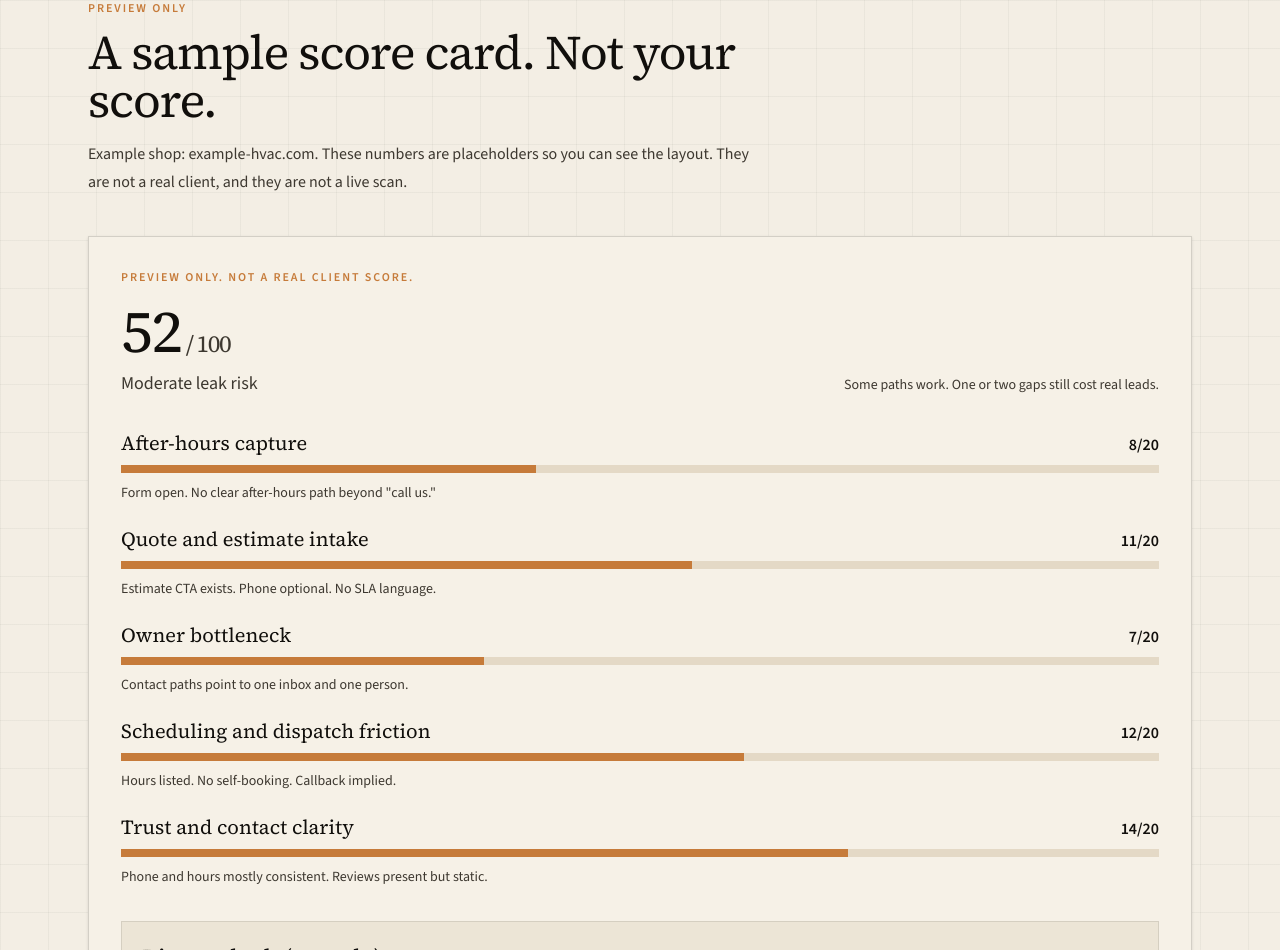
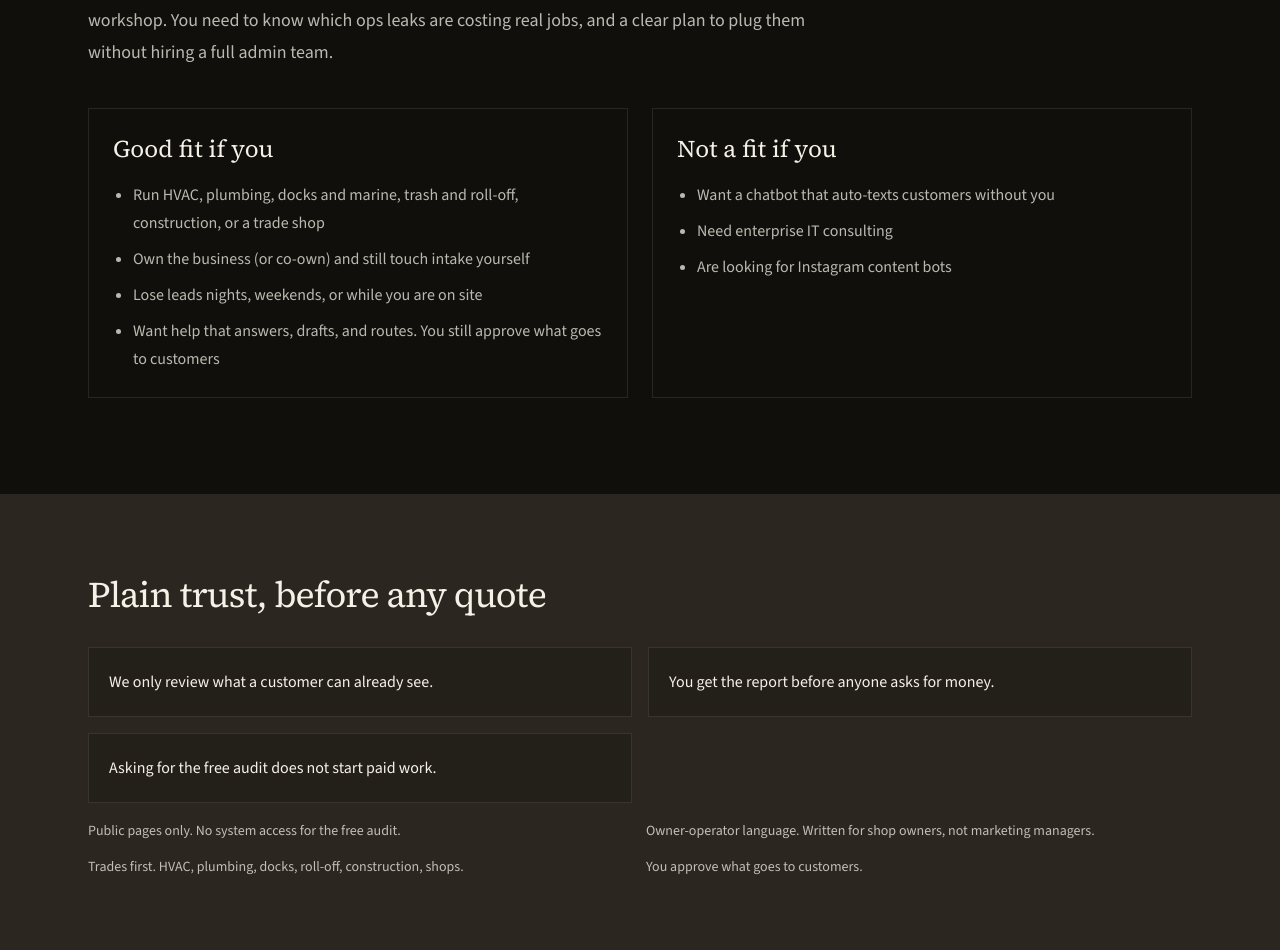
Before and after one commit to DiscoPR/lonelyowner_website, a Next.js app: page /free-audit in a window 1280 px wide. Shown: the part 2556-3506 px from the top of the page. Built offline with nearby package versions, Linux system fonts and the light colour scheme.

Commit message:
Drop the score card from the free audit page.
The report is the top leaks and the first fix, and the five areas stay as what we look at.

Co-authored-by: DiscoPR <DiscoPR@users.noreply.github.com>

```diff
--- a/src/app/free-audit/page.tsx
+++ b/src/app/free-audit/page.tsx
@@ -11,7 +11,6 @@ import {
   opsLeakNotFit,
   opsLeakPath,
   opsLeakProcessTrust,
-  opsLeakSample,
   opsLeakSteps,
   opsLeakTrust,
 } from "@/lib/ops-leak";
@@ -81,27 +80,20 @@ export default function FreeAuditPage() {
             What you get
           </p>
           <h2 className="mt-3 max-w-3xl font-serif text-3xl tracking-tight sm:text-5xl">
-            Your Free Job Leak Audit covers 5 areas
+            Your Free Job Leak Audit shows your top leaks and the first fix
           </h2>
-          <p className="mt-5 max-w-3xl text-lg leading-8 text-cream/75">
-            Your top leaks and the first fix.
-          </p>
           <ol className="mt-10 grid gap-4 md:grid-cols-2">
             {opsLeakAreas.map((area, index) => (
               <li key={area.name} className="border border-cream/10 p-6">
                 <p className="font-serif text-sm tracking-[0.16em] text-copper">
-                  {String(index + 1).padStart(2, "0")} · 0 to 20
+                  {String(index + 1).padStart(2, "0")}
                 </p>
                 <h3 className="mt-3 font-serif text-2xl">{area.name}</h3>
                 <p className="mt-3 leading-7 text-cream/72">{area.body}</p>
               </li>
             ))}
           </ol>
-          <p className="mt-8 max-w-3xl leading-7 text-cream/75">
-            Each area gets a simple score from 0 to 20. The total is out of
-            100. Higher means tighter ops. Lower means more jobs leaking.
-          </p>
-          <p className="mt-4 max-w-3xl text-sm leading-6 text-muted">
+          <p className="mt-8 max-w-3xl text-sm leading-6 text-muted">
             This page does not run a live scanner. We email the report after a
             look at public pages.
           </p>
@@ -127,75 +119,6 @@ export default function FreeAuditPage() {
               </li>
             ))}
           </ol>
-        </div>
-      </section>
-
-      <section className="paper-grid border-b border-ink/10 text-ink">
-        <div className="mx-auto max-w-6xl px-4 py-16 sm:px-6 sm:py-24">
-          <p className="text-xs font-semibold tracking-[0.16em] text-copper uppercase">
-            Preview only
-          </p>
-          <h2 className="mt-3 max-w-3xl font-serif text-3xl tracking-tight sm:text-5xl">
-            A sample score card. Not your score.
-          </h2>
-          <p className="mt-4 max-w-2xl leading-7 text-ink-soft">
-            Example shop: {opsLeakSample.domain}. These numbers are placeholders
-            so you can see the layout. They are not a real client, and they are
-            not a live scan.
-          </p>
-
-          <article className="mt-10 border border-ink/15 bg-cream p-6 shadow-sm sm:p-8">
-            <p className="text-xs font-semibold tracking-[0.16em] text-copper uppercase">
-              Preview only. Not a real client score.
-            </p>
-            <div className="mt-4 flex flex-col gap-2 sm:flex-row sm:items-end sm:justify-between">
-              <div>
-                <p className="font-serif text-5xl tracking-tight sm:text-6xl">
-                  {opsLeakSample.total}
-                  <span className="text-2xl text-ink-soft"> / 100</span>
-                </p>
-                <p className="mt-2 text-lg text-ink-soft">{opsLeakSample.band}</p>
-              </div>
-              <p className="max-w-sm text-sm leading-6 text-ink-soft">
-                {opsLeakSample.takeaway}
-              </p>
-            </div>
-
-            <ul className="mt-8 space-y-5">
-              {opsLeakSample.areas.map((area) => (
-                <li key={area.name}>
-                  <div className="flex items-baseline justify-between gap-4">
-                    <h3 className="font-serif text-xl">{area.name}</h3>
-                    <p className="shrink-0 font-semibold text-ink">
-                      {area.score}/20
-                    </p>
-                  </div>
-                  <div
-                    className="mt-2 h-2 bg-sand"
-                    role="img"
-                    aria-label={`${area.name} sample score ${area.score} out of 20`}
-                  >
-                    <div
-                      className="h-2 bg-copper"
-                      style={{ width: `${(area.score / 20) * 100}%` }}
-                    />
-                  </div>
-                  <p className="mt-2 text-sm leading-6 text-ink-soft">{area.note}</p>
-                </li>
-              ))}
-            </ul>
-
-            <div className="mt-8 border border-ink/10 bg-sand/50 p-5">
-              <h3 className="font-serif text-2xl">Biggest leak (sample)</h3>
-              <p className="mt-2 leading-7 text-ink-soft">
-                {opsLeakSample.biggestLeak}
-              </p>
-            </div>
-          </article>
-          <p className="mt-6 max-w-3xl leading-7 text-ink-soft">
-            That is the free layer. Front Desk is 3 bots for {grokBots.three.price}{" "}
-            one time. Full Crew is 7 bots for {grokBots.seven.price} one time.
-          </p>
         </div>
       </section>
 
@@ -262,7 +185,7 @@ export default function FreeAuditPage() {
             Setups
           </p>
           <h2 className="mt-3 max-w-3xl font-serif text-3xl tracking-tight sm:text-5xl">
-            Want the fix without the audit?
+            Ready for the fix?
           </h2>
           <div className="mt-10 grid gap-6 md:grid-cols-2">
             <article className="border border-ink/15 bg-cream p-6 sm:p-8">
--- a/src/lib/ops-leak.ts
+++ b/src/lib/ops-leak.ts
@@ -1,5 +1,5 @@
 /**
- * Free Job Leak Audit page copy. There is no live scorer.
+ * Free Job Leak Audit page copy. There is no live scanner.
  * The form posts to POST /api/free-audit, the same route as the homepage.
  */
 
@@ -27,43 +27,6 @@ export const opsLeakAreas = [
     body: "Hours, phones, reviews, and contact paths that match, or contradict each other.",
   },
 ] as const;
-
-/** Layout sample only. Not a client, and not a live score. */
-export const opsLeakSample = {
-  domain: "example-hvac.com",
-  total: 52,
-  band: "Moderate leak risk",
-  takeaway: "Some paths work. One or two gaps still cost real leads.",
-  biggestLeak:
-    "After-hours and owner bottleneck. Jobs that come in when you are on a roof or a barge have nowhere clean to land.",
-  areas: [
-    {
-      name: "After-hours capture",
-      score: 8,
-      note: 'Form open. No clear after-hours path beyond "call us."',
-    },
-    {
-      name: "Quote and estimate intake",
-      score: 11,
-      note: "Estimate CTA exists. Phone optional. No SLA language.",
-    },
-    {
-      name: "Owner bottleneck",
-      score: 7,
-      note: "Contact paths point to one inbox and one person.",
-    },
-    {
-      name: "Scheduling and dispatch friction",
-      score: 12,
-      note: "Hours listed. No self-booking. Callback implied.",
-    },
-    {
-      name: "Trust and contact clarity",
-      score: 14,
-      note: "Phone and hours mostly consistent. Reviews present but static.",
-    },
-  ],
-} as const;
 
 export const opsLeakSteps = [
   {
@@ -123,12 +86,8 @@ export const opsLeakFaqs = [
     a: "Owner-operated trades: HVAC, plumbing, docks and marine, trash and roll-off, construction, and shops. If everything still hits your personal phone, you are the audience.",
   },
   {
-    q: "What do the scores mean?",
-    a: "Each of 5 areas is scored 0 to 20. The total is out of 100. Higher means tighter ops. Lower means more jobs leaking: missed after-hours work, a weak quote path, or the owner as the bottleneck.",
-  },
-  {
     q: "Is this a live automated tool?",
-    a: "No. This page does not show a live score. We review public pages and email the Free Job Leak Audit. It is not a production scanner.",
+    a: "No. We review public pages and email the Free Job Leak Audit. It is not a live scanner.",
   },
   {
     q: "Will you spam me?",
```
